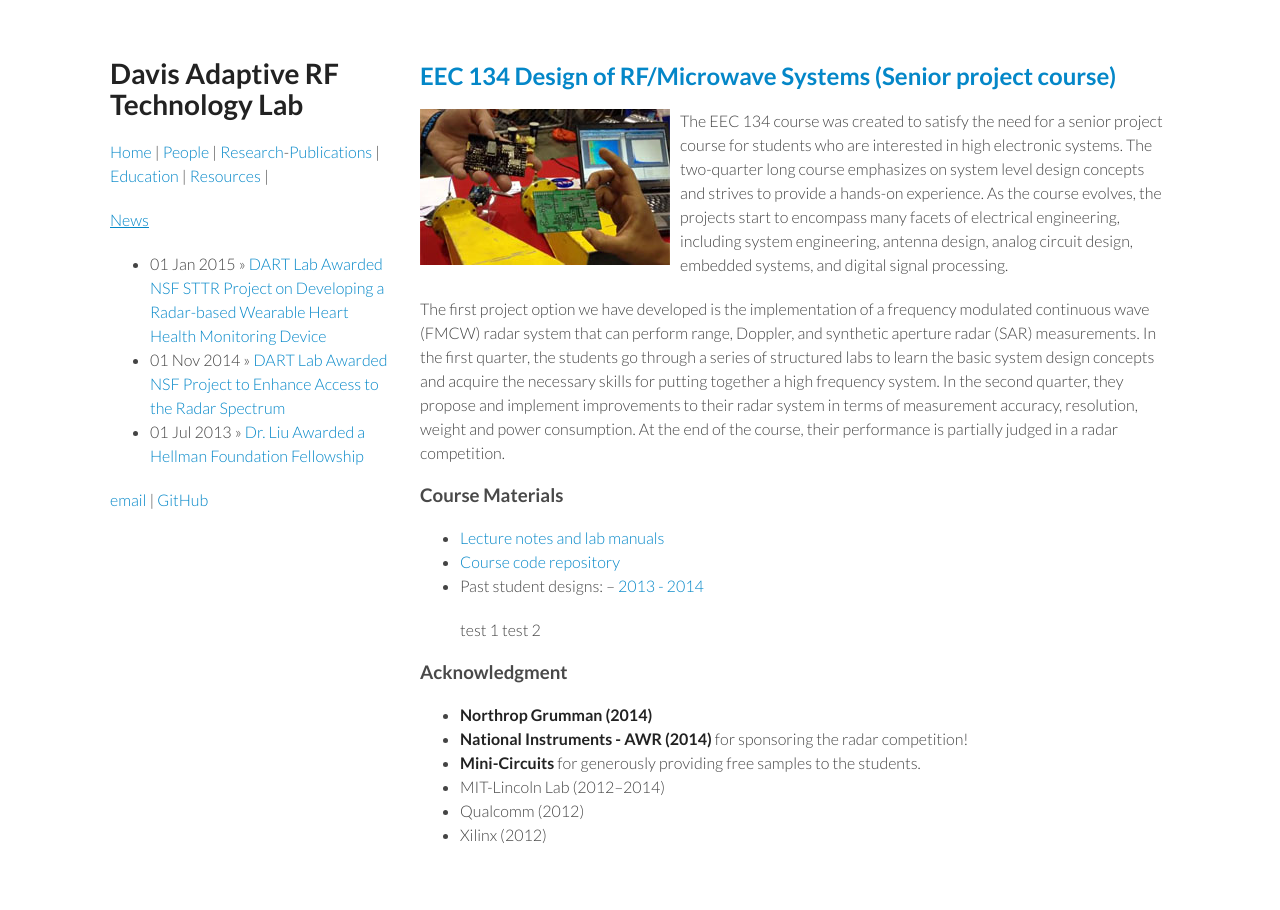
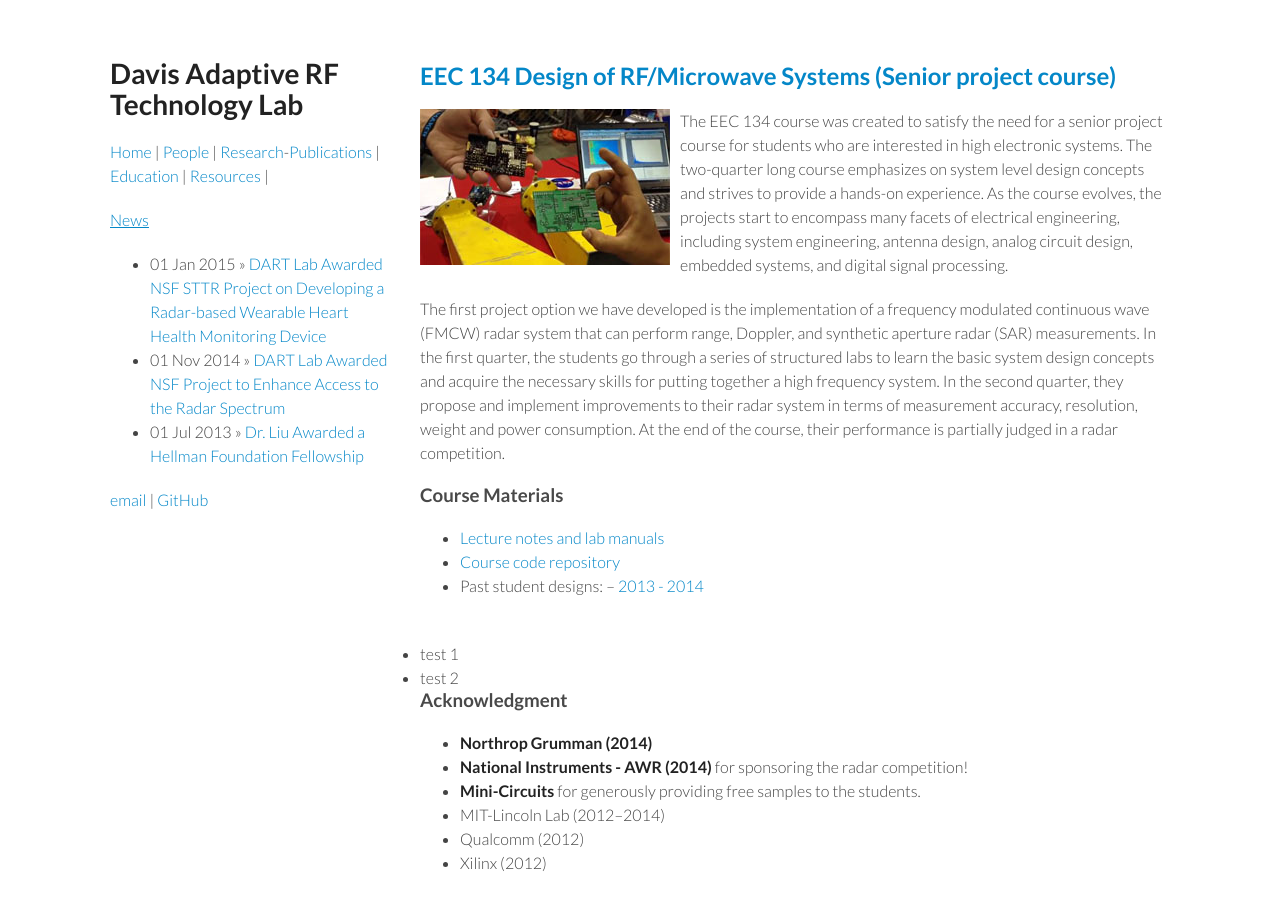
Before and after one commit to ucdart/ucdart.github.io, a Jekyll site: the page built from education/eec134.md, in a window 1280 px wide and 945 px high. Shown: the top 910 px of the window. Built offline with Jekyll 4.4.1, drawn with Linux system fonts in a browser that asks for light colours.

Commit message:
Updated eec134.md

```diff
--- a/education/eec134.md
+++ b/education/eec134.md
@@ -15,9 +15,9 @@ published: true
 - Past student designs:
 -- [2013 - 2014](https://drive.google.com/open?id=0Bzbq9fPL-_ZRZEZsd0dtazFwN2M&authuser=0)
 
-<ul>
-	<li style="display:inline"> test 1 </li>
-    <li style="display:inline"> test 2 </li>
+<ul  style="display:inline">
+	<li> test 1 </li>
+    <li> test 2 </li>
 </ul>
 
 ### Acknowledgment
```
